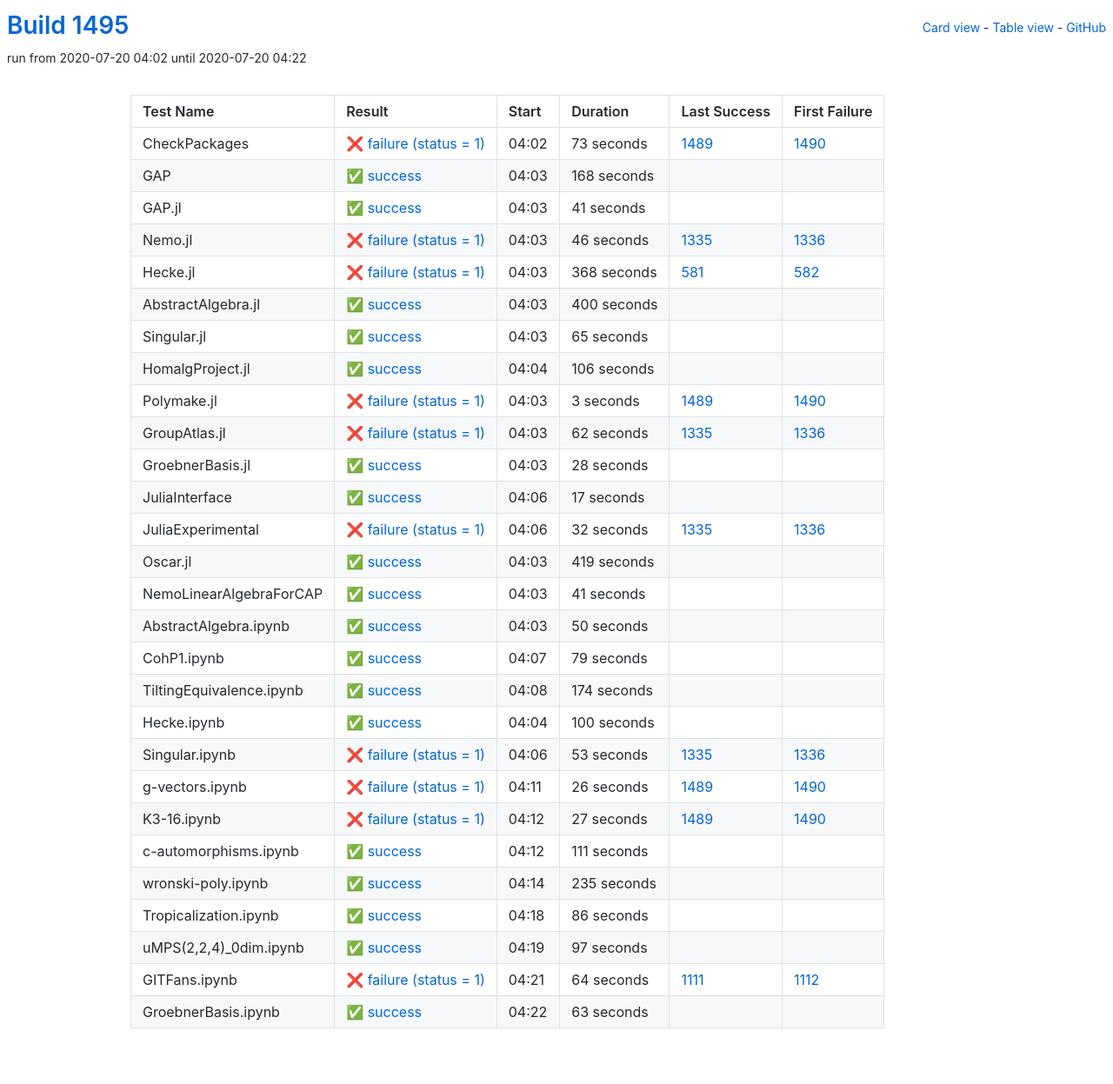
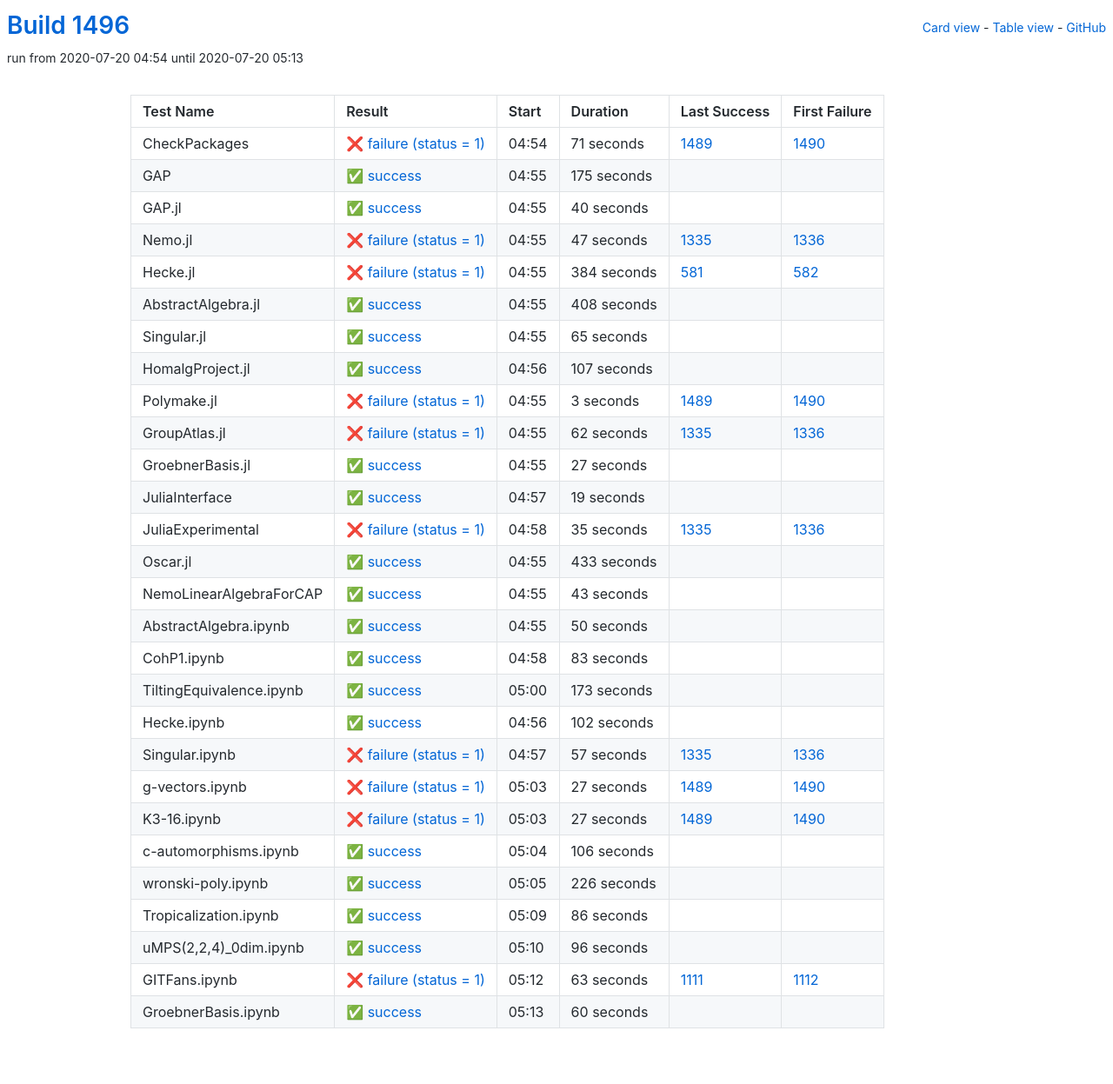
Before and after one commit to oscar-system/oscar-ci-status-1.4, a Jekyll site: the page built from table.html, in a window 1280 px wide. Shown: the whole page at 87% size. Built offline with Jekyll 4.4.1, drawn with Linux system fonts in a browser that asks for light colours.

Commit message:
Build #1496

```diff
--- a/_data/ci.yml
+++ b/_data/ci.yml
@@ -1,6 +1,6 @@
 ---
-build: 1495
-build_url: https://oscarci.mathematik.uni-kl.de/job/oscar-julia-1.4/1495/
+build: 1496
+build_url: https://oscarci.mathematik.uni-kl.de/job/oscar-julia-1.4/1496/
 job: oscar-julia-1.4
 organization: oscar-system
 repo: oscar-ci-status-1.4
@@ -8,80 +8,80 @@ repourl: https://github.com/oscar-system/oscar-ci-status-1.4
 tests:
 - name: CheckPackages
   id: checkpackages
-  log: https://oscarci.mathematik.uni-kl.de/job/oscar-julia-1.4/1495/artifact/logs/build-1495/CheckPackages.log
-  start: 2020-07-20 04:02
+  log: https://oscarci.mathematik.uni-kl.de/job/oscar-julia-1.4/1496/artifact/logs/build-1496/CheckPackages.log
+  start: 2020-07-20 04:54
   success: false
   exitcode: 1
   status: failure
-  duration: 73
+  duration: 71
   last_success: 1489
   last_success_url: https://oscarci.mathematik.uni-kl.de/job/oscar-julia-1.4/1489/
   first_failure: 1490
   first_failure_url: https://oscarci.mathematik.uni-kl.de/job/oscar-julia-1.4/1490/
 - name: GAP
   id: gap
-  log: https://oscarci.mathematik.uni-kl.de/job/oscar-julia-1.4/1495/artifact/logs/build-1495/GAP.log
-  start: 2020-07-20 04:03
+  log: https://oscarci.mathematik.uni-kl.de/job/oscar-julia-1.4/1496/artifact/logs/build-1496/GAP.log
+  start: 2020-07-20 04:55
   success: true
   exitcode: 0
   status: success
-  duration: 168
+  duration: 175
   last_success: false
   last_success_url:
   first_failure: false
   first_failure_url:
 - name: GAP.jl
   id: gap-jl
-  log: https://oscarci.mathematik.uni-kl.de/job/oscar-julia-1.4/1495/artifact/logs/build-1495/GAP.jl.log
-  start: 2020-07-20 04:03
+  log: https://oscarci.mathematik.uni-kl.de/job/oscar-julia-1.4/1496/artifact/logs/build-1496/GAP.jl.log
+  start: 2020-07-20 04:55
   success: true
   exitcode: 0
   status: success
-  duration: 41
+  duration: 40
   last_success: false
   last_success_url:
   first_failure: false
   first_failure_url:
 - name: Nemo.jl
   id: nemo-jl
-  log: https://oscarci.mathematik.uni-kl.de/job/oscar-julia-1.4/1495/artifact/logs/build-1495/Nemo.jl.log
-  start: 2020-07-20 04:03
+  log: https://oscarci.mathematik.uni-kl.de/job/oscar-julia-1.4/1496/artifact/logs/build-1496/Nemo.jl.log
+  start: 2020-07-20 04:55
   success: false
   exitcode: 1
   status: failure
-  duration: 46
+  duration: 47
   last_success: 1335
   last_success_url: https://oscarci.mathematik.uni-kl.de/job/oscar-julia-1.4/1335/
   first_failure: 1336
   first_failure_url: https://oscarci.mathematik.uni-kl.de/job/oscar-julia-1.4/1336/
 - name: Hecke.jl
   id: hecke-jl
-  log: https://oscarci.mathematik.uni-kl.de/job/oscar-julia-1.4/1495/artifact/logs/build-1495/Hecke.jl.log
-  start: 2020-07-20 04:03
+  log: https://oscarci.mathematik.uni-kl.de/job/oscar-julia-1.4/1496/artifact/logs/build-1496/Hecke.jl.log
+  start: 2020-07-20 04:55
   success: false
   exitcode: 1
   status: failure
-  duration: 368
+  duration: 384
   last_success: 581
   last_success_url: https://oscarci.mathematik.uni-kl.de/job/oscar-julia-1.4/581/
   first_failure: 582
   first_failure_url: https://oscarci.mathematik.uni-kl.de/job/oscar-julia-1.4/582/
 - name: AbstractAlgebra.jl
   id: abstractalgebra-jl
-  log: https://oscarci.mathematik.uni-kl.de/job/oscar-julia-1.4/1495/artifact/logs/build-1495/AbstractAlgebra.jl.log
-  start: 2020-07-20 04:03
+  log: https://oscarci.mathematik.uni-kl.de/job/oscar-julia-1.4/1496/artifact/logs/build-1496/AbstractAlgebra.jl.log
+  start: 2020-07-20 04:55
   success: true
   exitcode: 0
   status: success
-  duration: 400
+  duration: 408
   last_success: false
   last_success_url:
   first_failure: false
   first_failure_url:
 - name: Singular.jl
   id: singular-jl
-  log: https://oscarci.mathematik.uni-kl.de/job/oscar-julia-1.4/1495/artifact/logs/build-1495/Singular.jl.log
-  start: 2020-07-20 04:03
+  log: https://oscarci.mathematik.uni-kl.de/job/oscar-julia-1.4/1496/artifact/logs/build-1496/Singular.jl.log
+  start: 2020-07-20 04:55
   success: true
   exitcode: 0
   status: success
@@ -92,20 +92,20 @@ tests:
   first_failure_url:
 - name: HomalgProject.jl
   id: homalgproject-jl
-  log: https://oscarci.mathematik.uni-kl.de/job/oscar-julia-1.4/1495/artifact/logs/build-1495/HomalgProject.jl.log
-  start: 2020-07-20 04:04
+  log: https://oscarci.mathematik.uni-kl.de/job/oscar-julia-1.4/1496/artifact/logs/build-1496/HomalgProject.jl.log
+  start: 2020-07-20 04:56
   success: true
   exitcode: 0
   status: success
-  duration: 106
+  duration: 107
   last_success: false
   last_success_url:
   first_failure: false
   first_failure_url:
 - name: Polymake.jl
   id: polymake-jl
-  log: https://oscarci.mathematik.uni-kl.de/job/oscar-julia-1.4/1495/artifact/logs/build-1495/Polymake.jl.log
-  start: 2020-07-20 04:03
+  log: https://oscarci.mathematik.uni-kl.de/job/oscar-julia-1.4/1496/artifact/logs/build-1496/Polymake.jl.log
+  start: 2020-07-20 04:55
   success: false
   exitcode: 1
   status: failure
@@ -116,8 +116,8 @@ tests:
   first_failure_url: https://oscarci.mathematik.uni-kl.de/job/oscar-julia-1.4/1490/
 - name: GroupAtlas.jl
   id: groupatlas-jl
-  log: https://oscarci.mathematik.uni-kl.de/job/oscar-julia-1.4/1495/artifact/logs/build-1495/GroupAtlas.jl.log
-  start: 2020-07-20 04:03
+  log: https://oscarci.mathematik.uni-kl.de/job/oscar-julia-1.4/1496/artifact/logs/build-1496/GroupAtlas.jl.log
+  start: 2020-07-20 04:55
   success: false
   exitcode: 1
   status: failure
@@ -128,68 +128,68 @@ tests:
   first_failure_url: https://oscarci.mathematik.uni-kl.de/job/oscar-julia-1.4/1336/
 - name: GroebnerBasis.jl
   id: groebnerbasis-jl
-  log: https://oscarci.mathematik.uni-kl.de/job/oscar-julia-1.4/1495/artifact/logs/build-1495/GroebnerBasis.jl.log
-  start: 2020-07-20 04:03
+  log: https://oscarci.mathematik.uni-kl.de/job/oscar-julia-1.4/1496/artifact/logs/build-1496/GroebnerBasis.jl.log
+  start: 2020-07-20 04:55
   success: true
   exitcode: 0
   status: success
-  duration: 28
+  duration: 27
   last_success: false
   last_success_url:
   first_failure: false
   first_failure_url:
 - name: JuliaInterface
   id: juliainterface
-  log: https://oscarci.mathematik.uni-kl.de/job/oscar-julia-1.4/1495/artifact/logs/build-1495/JuliaInterface.log
-  start: 2020-07-20 04:06
+  log: https://oscarci.mathematik.uni-kl.de/job/oscar-julia-1.4/1496/artifact/logs/build-1496/JuliaInterface.log
+  start: 2020-07-20 04:57
   success: true
   exitcode: 0
   status: success
-  duration: 17
+  duration: 19
   last_success: false
   last_success_url:
   first_failure: false
   first_failure_url:
 - name: JuliaExperimental
   id: juliaexperimental
-  log: https://oscarci.mathematik.uni-kl.de/job/oscar-julia-1.4/1495/artifact/logs/build-1495/JuliaExperimental.log
-  start: 2020-07-20 04:06
+  log: https://oscarci.mathematik.uni-kl.de/job/oscar-julia-1.4/1496/artifact/logs/build-1496/JuliaExperimental.log
+  start: 2020-07-20 04:58
   success: false
   exitcode: 1
   status: failure
-  duration: 32
+  duration: 35
   last_success: 1335
   last_success_url: https://oscarci.mathematik.uni-kl.de/job/oscar-julia-1.4/1335/
   first_failure: 1336
   first_failure_url: https://oscarci.mathematik.uni-kl.de/job/oscar-julia-1.4/1336/
 - name: Oscar.jl
   id: oscar-jl
-  log: https://oscarci.mathematik.uni-kl.de/job/oscar-julia-1.4/1495/artifact/logs/build-1495/Oscar.jl.log
-  start: 2020-07-20 04:03
+  log: https://oscarci.mathematik.uni-kl.de/job/oscar-julia-1.4/1496/artifact/logs/build-1496/Oscar.jl.log
+  start: 2020-07-20 04:55
   success: true
   exitcode: 0
   status: success
-  duration: 419
+  duration: 433
   last_success: false
   last_success_url:
   first_failure: false
   first_failure_url:
 - name: NemoLinearAlgebraForCAP
   id: nemolinearalgebraforcap
-  log: https://oscarci.mathematik.uni-kl.de/job/oscar-julia-1.4/1495/artifact/logs/build-1495/NemoLinearAlgebraForCAP.log
-  start: 2020-07-20 04:03
+  log: https://oscarci.mathematik.uni-kl.de/job/oscar-julia-1.4/1496/artifact/logs/build-1496/NemoLinearAlgebraForCAP.log
+  start: 2020-07-20 04:55
   success: true
   exitcode: 0
   status: success
-  duration: 41
+  duration: 43
   last_success: false
   last_success_url:
   first_failure: false
   first_failure_url:
 - name: AbstractAlgebra.ipynb
   id: abstractalgebra-ipynb
-  log: https://oscarci.mathematik.uni-kl.de/job/oscar-julia-1.4/1495/artifact/logs/build-1495/AbstractAlgebra.ipynb.log
-  start: 2020-07-20 04:03
+  log: https://oscarci.mathematik.uni-kl.de/job/oscar-julia-1.4/1496/artifact/logs/build-1496/AbstractAlgebra.ipynb.log
+  start: 2020-07-20 04:55
   success: true
   exitcode: 0
   status: success
@@ -200,68 +200,68 @@ tests:
   first_failure_url:
 - name: CohP1.ipynb
   id: cohp1-ipynb
-  log: https://oscarci.mathematik.uni-kl.de/job/oscar-julia-1.4/1495/artifact/logs/build-1495/CohP1.ipynb.log
-  start: 2020-07-20 04:07
+  log: https://oscarci.mathematik.uni-kl.de/job/oscar-julia-1.4/1496/artifact/logs/build-1496/CohP1.ipynb.log
+  start: 2020-07-20 04:58
   success: true
   exitcode: 0
   status: success
-  duration: 79
+  duration: 83
   last_success: false
   last_success_url:
   first_failure: false
   first_failure_url:
 - name: TiltingEquivalence.ipynb
   id: tiltingequivalence-ipynb
-  log: https://oscarci.mathematik.uni-kl.de/job/oscar-julia-1.4/1495/artifact/logs/build-1495/TiltingEquivalence.ipynb.log
-  start: 2020-07-20 04:08
+  log: https://oscarci.mathematik.uni-kl.de/job/oscar-julia-1.4/1496/artifact/logs/build-1496/TiltingEquivalence.ipynb.log
+  start: 2020-07-20 05:00
   success: true
   exitcode: 0
   status: success
-  duration: 174
+  duration: 173
   last_success: false
   last_success_url:
   first_failure: false
   first_failure_url:
 - name: Hecke.ipynb
   id: hecke-ipynb
-  log: https://oscarci.mathematik.uni-kl.de/job/oscar-julia-1.4/1495/artifact/logs/build-1495/Hecke.ipynb.log
-  start: 2020-07-20 04:04
+  log: https://oscarci.mathematik.uni-kl.de/job/oscar-julia-1.4/1496/artifact/logs/build-1496/Hecke.ipynb.log
+  start: 2020-07-20 04:56
   success: true
   exitcode: 0
   status: success
-  duration: 100
+  duration: 102
   last_success: false
   last_success_url:
   first_failure: false
   first_failure_url:
 - name: Singular.ipynb
   id: singular-ipynb
-  log: https://oscarci.mathematik.uni-kl.de/job/oscar-julia-1.4/1495/artifact/logs/build-1495/Singular.ipynb.log
-  start: 2020-07-20 04:06
+  log: https://oscarci.mathematik.uni-kl.de/job/oscar-julia-1.4/1496/artifact/logs/build-1496/Singular.ipynb.log
+  start: 2020-07-20 04:57
   success: false
   exitcode: 1
   status: failure
-  duration: 53
+  duration: 57
   last_success: 1335
   last_success_url: https://oscarci.mathematik.uni-kl.de/job/oscar-julia-1.4/1335/
   first_failure: 1336
   first_failure_url: https://oscarci.mathematik.uni-kl.de/job/oscar-julia-1.4/1336/
 - name: g-vectors.ipynb
   id: g-vectors-ipynb
-  log: https://oscarci.mathematik.uni-kl.de/job/oscar-julia-1.4/1495/artifact/logs/build-1495/g-vectors.ipynb.log
-  start: 2020-07-20 04:11
+  log: https://oscarci.mathematik.uni-kl.de/job/oscar-julia-1.4/1496/artifact/logs/build-1496/g-vectors.ipynb.log
+  start: 2020-07-20 05:03
   success: false
   exitcode: 1
   status: failure
-  duration: 26
+  duration: 27
   last_success: 1489
   last_success_url: https://oscarci.mathematik.uni-kl.de/job/oscar-julia-1.4/1489/
   first_failure: 1490
   first_failure_url: https://oscarci.mathematik.uni-kl.de/job/oscar-julia-1.4/1490/
 - name: K3-16.ipynb
   id: k3-16-ipynb
-  log: https://oscarci.mathematik.uni-kl.de/job/oscar-julia-1.4/1495/artifact/logs/build-1495/K3-16.ipynb.log
-  start: 2020-07-20 04:12
+  log: https://oscarci.mathematik.uni-kl.de/job/oscar-julia-1.4/1496/artifact/logs/build-1496/K3-16.ipynb.log
+  start: 2020-07-20 05:03
   success: false
   exitcode: 1
   status: failure
@@ -272,32 +272,32 @@ tests:
   first_failure_url: https://oscarci.mathematik.uni-kl.de/job/oscar-julia-1.4/1490/
 - name: c-automorphisms.ipynb
   id: c-automorphisms-ipynb
-  log: https://oscarci.mathematik.uni-kl.de/job/oscar-julia-1.4/1495/artifact/logs/build-1495/c-automorphisms.ipynb.log
-  start: 2020-07-20 04:12
+  log: https://oscarci.mathematik.uni-kl.de/job/oscar-julia-1.4/1496/artifact/logs/build-1496/c-automorphisms.ipynb.log
+  start: 2020-07-20 05:04
   success: true
   exitcode: 0
   status: success
-  duration: 111
+  duration: 106
   last_success: false
   last_success_url:
   first_failure: false
   first_failure_url:
 - name: wronski-poly.ipynb
   id: wronski-poly-ipynb
-  log: https://oscarci.mathematik.uni-kl.de/job/oscar-julia-1.4/1495/artifact/logs/build-1495/wronski-poly.ipynb.log
-  start: 2020-07-20 04:14
+  log: https://oscarci.mathematik.uni-kl.de/job/oscar-julia-1.4/1496/artifact/logs/build-1496/wronski-poly.ipynb.log
+  start: 2020-07-20 05:05
   success: true
   exitcode: 0
   status: success
-  duration: 235
+  duration: 226
   last_success: false
   last_success_url:
   first_failure: false
   first_failure_url:
 - name: Tropicalization.ipynb
   id: tropicalization-ipynb
-  log: https://oscarci.mathematik.uni-kl.de/job/oscar-julia-1.4/1495/artifact/logs/build-1495/Tropicalization.ipynb.log
-  start: 2020-07-20 04:18
+  log: https://oscarci.mathematik.uni-kl.de/job/oscar-julia-1.4/1496/artifact/logs/build-1496/Tropicalization.ipynb.log
+  start: 2020-07-20 05:09
   success: true
   exitcode: 0
   status: success
@@ -308,36 +308,36 @@ tests:
   first_failure_url:
 - name: uMPS(2,2,4)_0dim.ipynb
   id: umps-2-2-4-0dim-ipynb
-  log: https://oscarci.mathematik.uni-kl.de/job/oscar-julia-1.4/1495/artifact/logs/build-1495/uMPS-2-2-4-_0dim.ipynb.log
-  start: 2020-07-20 04:19
+  log: https://oscarci.mathematik.uni-kl.de/job/oscar-julia-1.4/1496/artifact/logs/build-1496/uMPS-2-2-4-_0dim.ipynb.log
+  start: 2020-07-20 05:10
   success: true
   exitcode: 0
   status: success
-  duration: 97
+  duration: 96
   last_success: false
   last_success_url:
   first_failure: false
   first_failure_url:
 - name: GITFans.ipynb
   id: gitfans-ipynb
-  log: https://oscarci.mathematik.uni-kl.de/job/oscar-julia-1.4/1495/artifact/logs/build-1495/GITFans.ipynb.log
-  start: 2020-07-20 04:21
+  log: https://oscarci.mathematik.uni-kl.de/job/oscar-julia-1.4/1496/artifact/logs/build-1496/GITFans.ipynb.log
+  start: 2020-07-20 05:12
   success: false
   exitcode: 1
   status: failure
-  duration: 64
+  duration: 63
   last_success: 1111
   last_success_url: https://oscarci.mathematik.uni-kl.de/job/oscar-julia-1.4/1111/
   first_failure: 1112
   first_failure_url: https://oscarci.mathematik.uni-kl.de/job/oscar-julia-1.4/1112/
 - name: GroebnerBasis.ipynb
   id: groebnerbasis-ipynb
-  log: https://oscarci.mathematik.uni-kl.de/job/oscar-julia-1.4/1495/artifact/logs/build-1495/GroebnerBasis.ipynb.log
-  start: 2020-07-20 04:22
+  log: https://oscarci.mathematik.uni-kl.de/job/oscar-julia-1.4/1496/artifact/logs/build-1496/GroebnerBasis.ipynb.log
+  start: 2020-07-20 05:13
   success: true
   exitcode: 0
   status: success
-  duration: 63
+  duration: 60
   last_success: false
   last_success_url:
   first_failure: false
```
Also changed, not shown: README.md.
